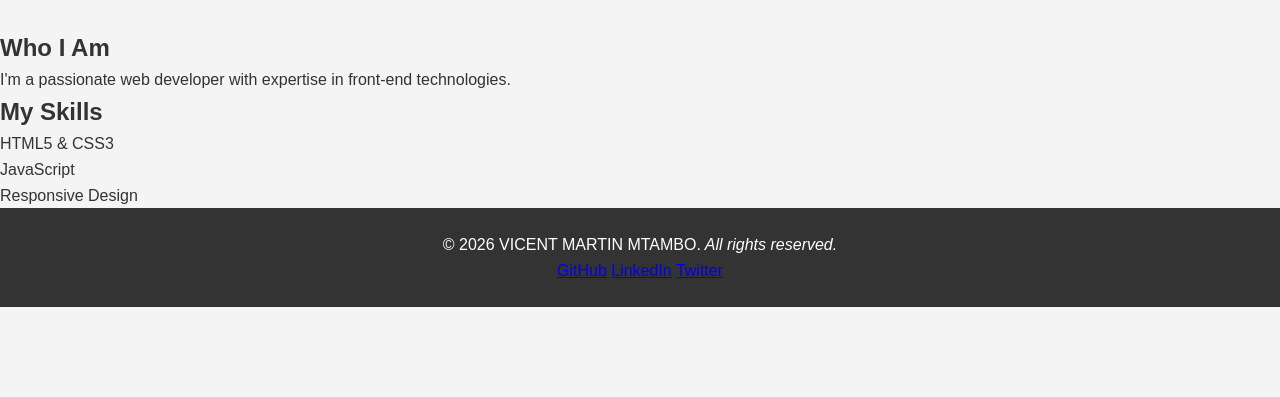
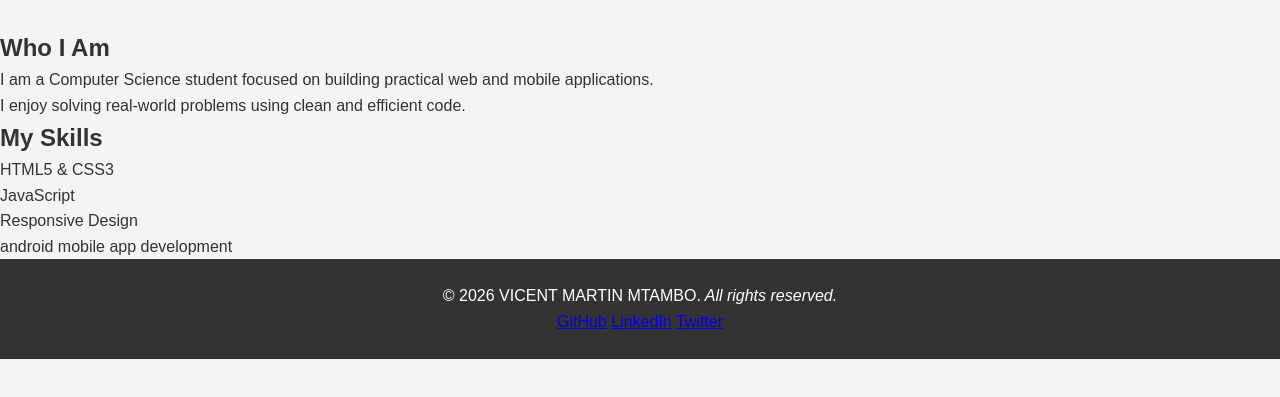
Before and after one commit to vibeatz/my-portfolio-vibeatz, a plain HTML site: page about.html in a window 1280 px wide. Shown: the part 167-564 px from the top of the page. Drawn offline with Linux system fonts and the light colour scheme.

Commit message:
Revise About Me section with new bio and skills
Updated personal information and skills in the About Me section.

```diff
--- a/about.html
+++ b/about.html
@@ -45,13 +45,16 @@
 
             <div class="bio">
                 <h2>Who I Am</h2>
-                <p>I'm a passionate web developer with expertise in front-end technologies.</p>
+                <p>I am a Computer Science student focused on building practical web and mobile applications.
+                <br>
+                I enjoy solving real-world problems using clean and efficient code.</p>
 
                 <h2>My Skills</h2>
                 <ul>
                     <li>HTML5 & CSS3</li>
                     <li>JavaScript</li>
                     <li>Responsive Design</li>
+                    <li>android mobile app development</li>
                 </ul>
             </div>
         </section>
```
